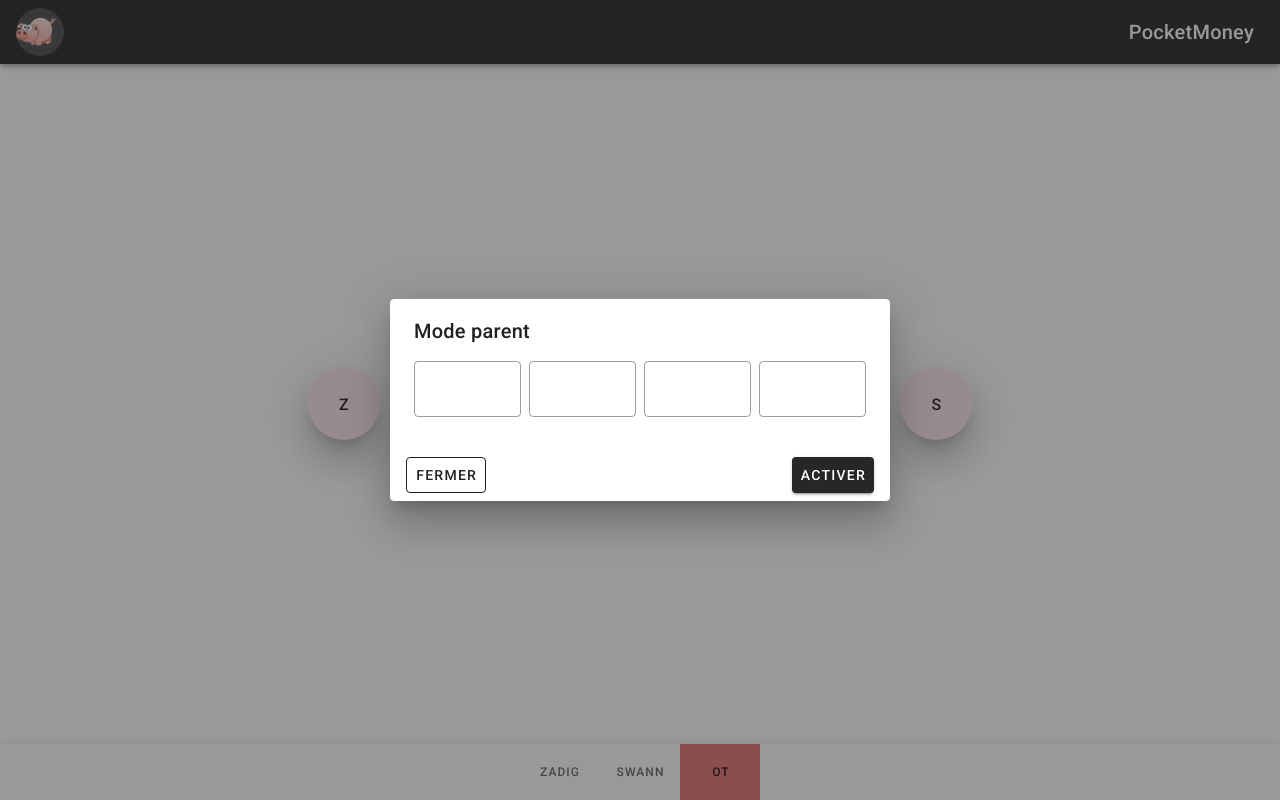
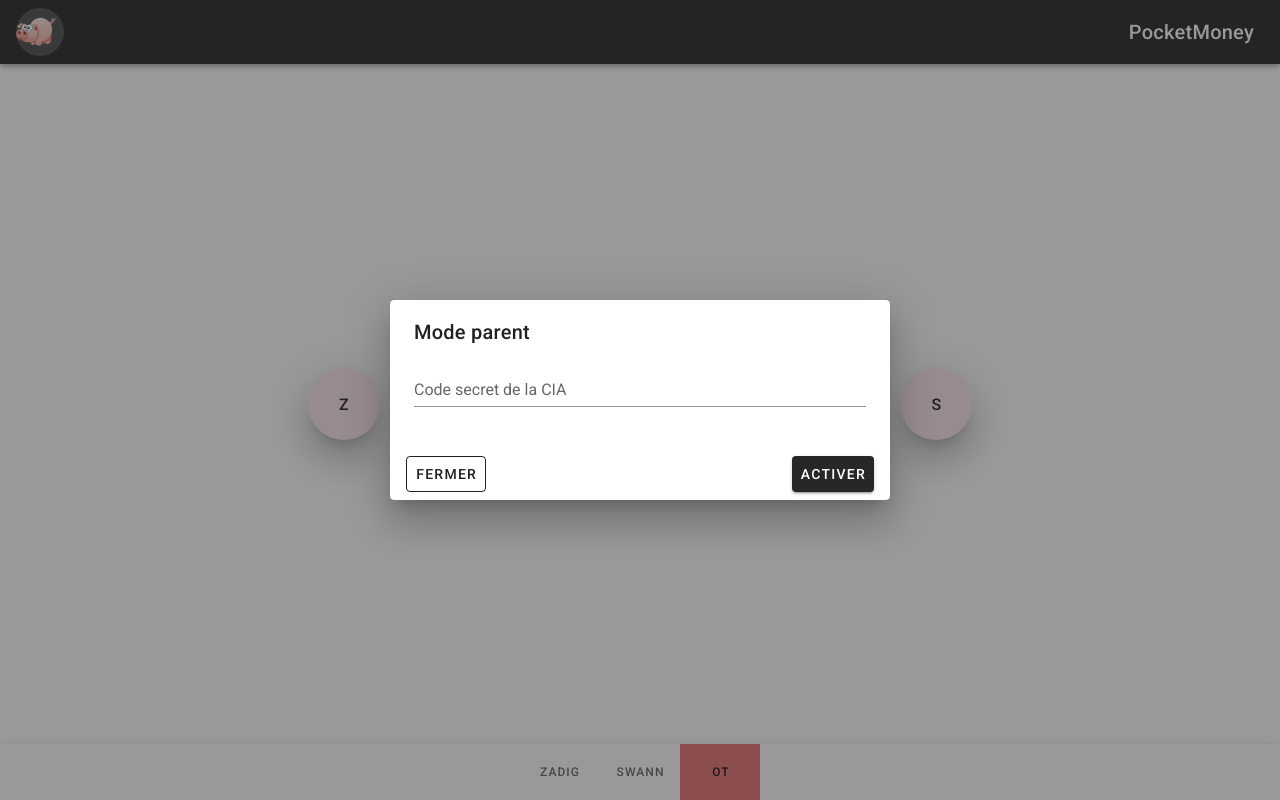
Before and after one commit to tibolan/pocketMoney, a Vue app: page / in a window 1280 px wide. Both pictures are taken after a click on the button "OT". Built offline with nearby package versions, Linux system fonts and the light colour scheme; no server answers.

Commit message:
rollback to input number

```diff
--- a/src/App.vue
+++ b/src/App.vue
@@ -74,15 +74,16 @@
               Mode parent
             </v-card-title>
             <v-card-text>
-              <v-otp-input
+              <v-text-field
                   length="4"
                   type="password"
+                  inputmode="numeric"
                   label="Code secret de la CIA"
                   id="CIA"
                   required
                   v-model="code"
                   :error="codeError"
-              ></v-otp-input>
+              ></v-text-field>
             </v-card-text>
             <v-card-actions>
               <v-btn
```
